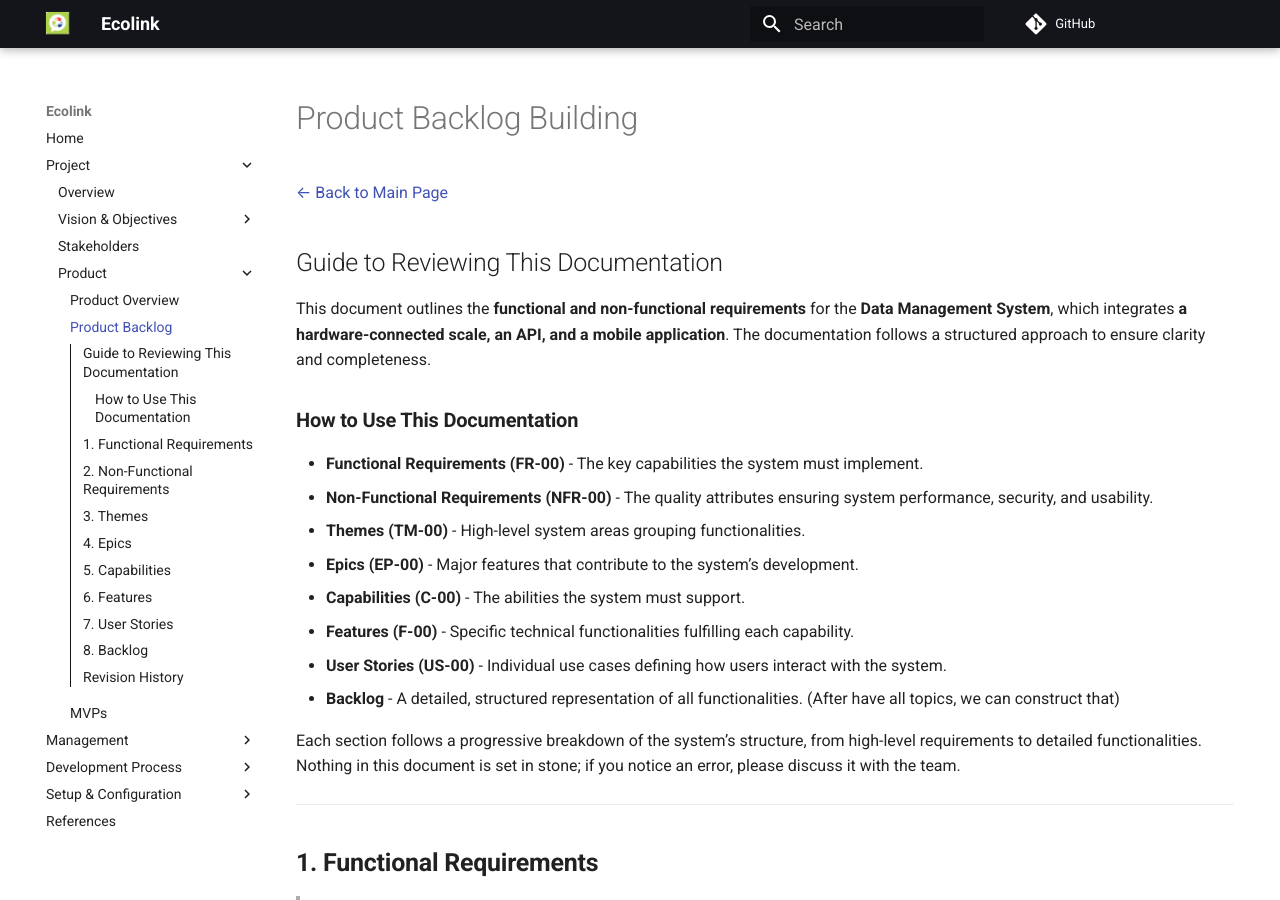
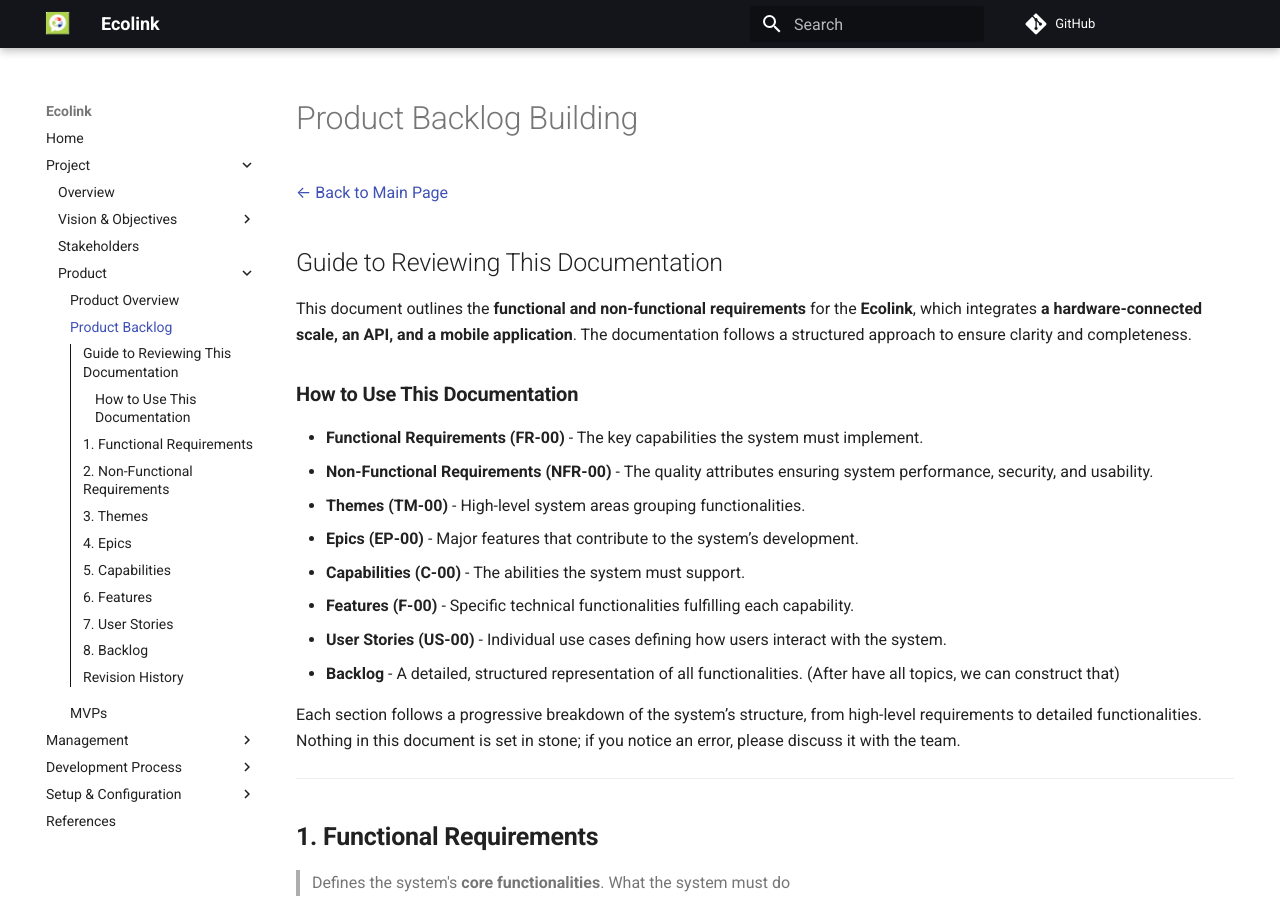
Before and after one commit to ErasmusEgalitarian/ecolink-docs, an MkDocs documentation site: the page built from docs/project/product/product-backlog-building.md, in a window 1280 px wide and 900 px high. Built offline with MkDocs 1.6.1 and Material for MkDocs 9.7.7, drawn with Linux system fonts in a browser that asks for light colours; comment, search, counter and statistics services are not loaded.

Commit message:
fix typo

```diff
--- a/docs/project/product/product-backlog-building.md
+++ b/docs/project/product/product-backlog-building.md
@@ -4,7 +4,7 @@
 
 ## Guide to Reviewing This Documentation
 
-This document outlines the **functional and non-functional requirements** for the **Data Management System**, which integrates **a hardware-connected scale, an API, and a mobile application**. The documentation follows a structured approach to ensure clarity and completeness.
+This document outlines the **functional and non-functional requirements** for the **Ecolink**, which integrates **a hardware-connected scale, an API, and a mobile application**. The documentation follows a structured approach to ensure clarity and completeness.
 
 ### **How to Use This Documentation**
 
```
